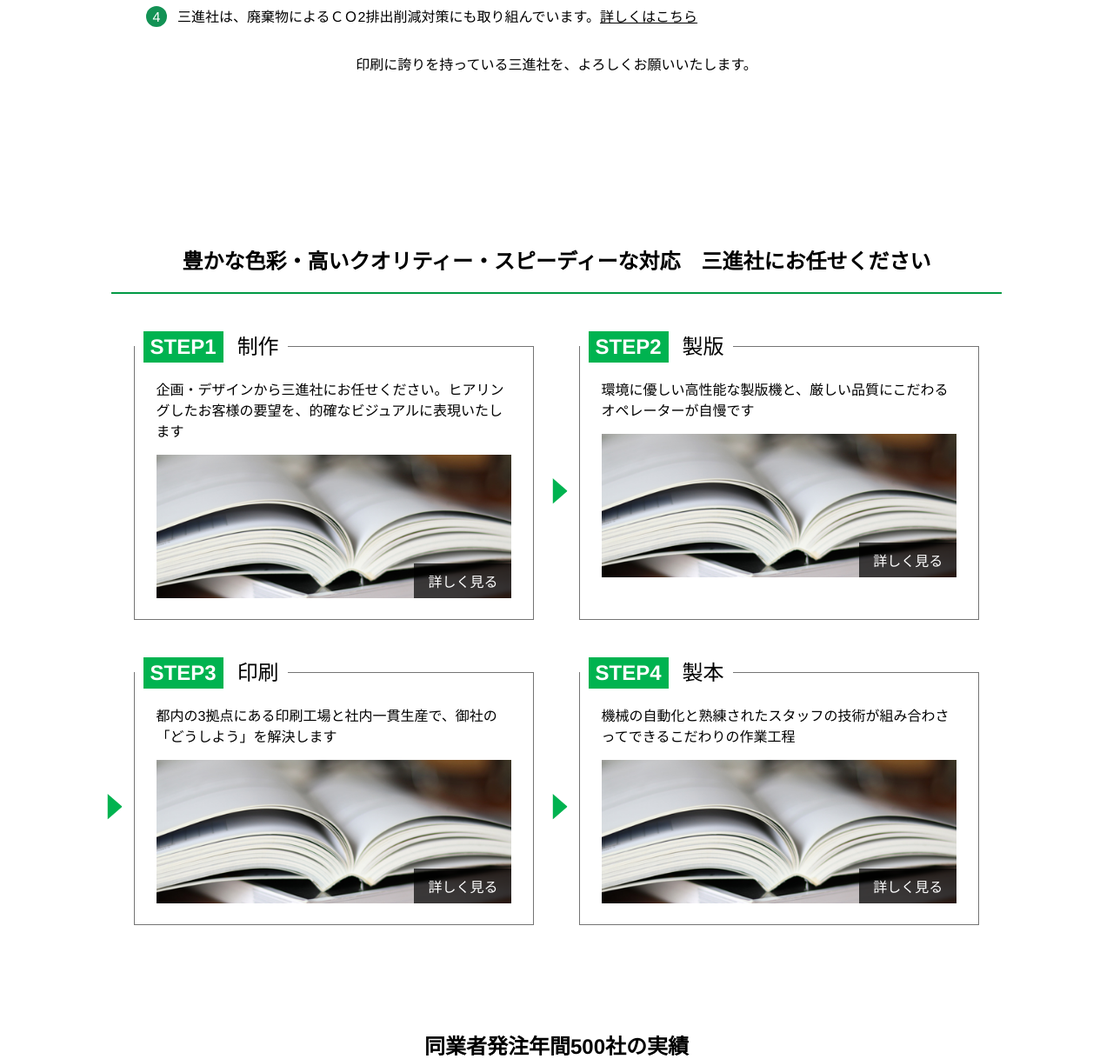
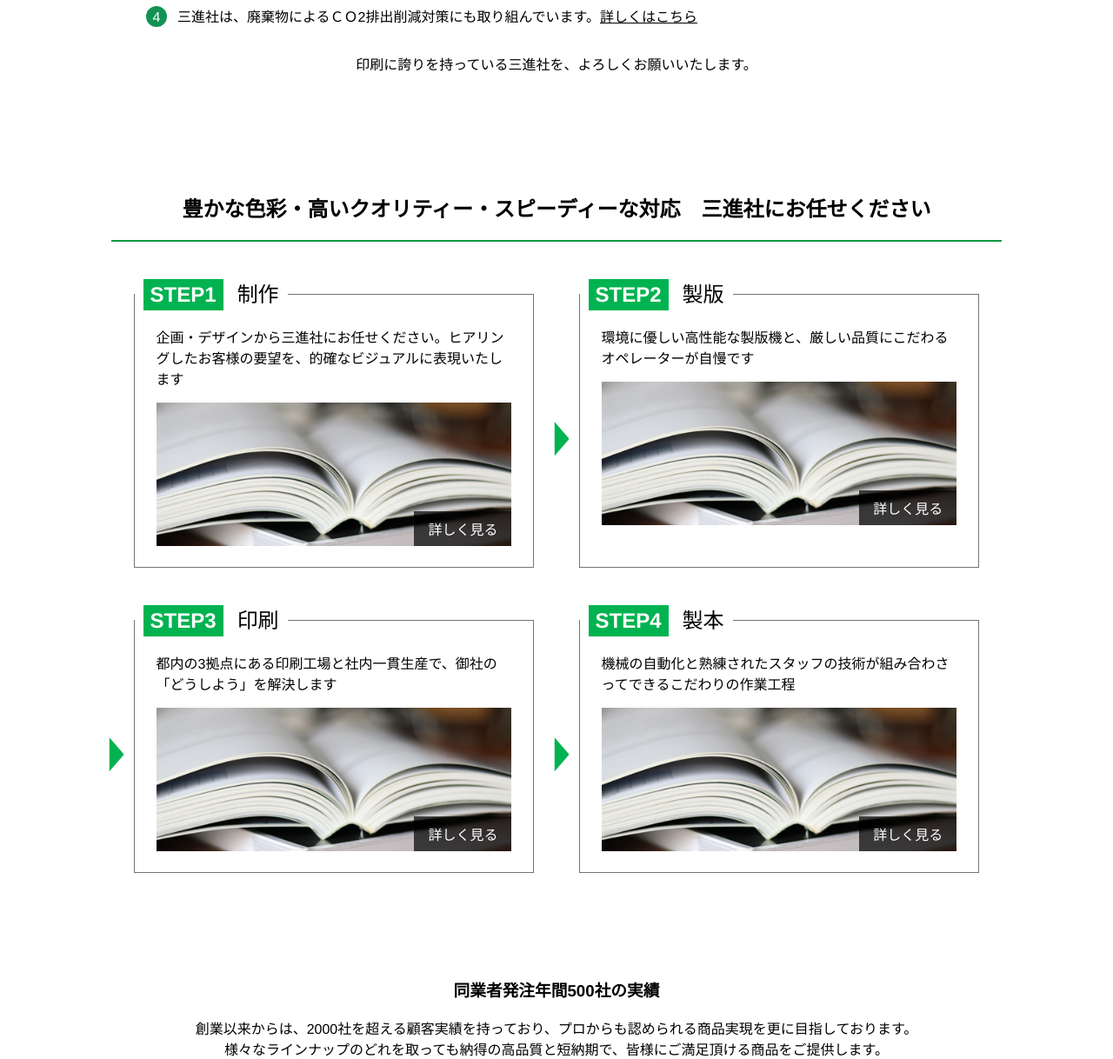
Before and after one commit to iolite-staff/sanshinsya.co.jp, a PHP site: page /print_service/ in a window 1280 px wide. Shown: the part 570-1788 px from the top of the page at 87% size. Run offline with PHP 8.4, Linux system fonts and the light colour scheme; some web fonts are replaced.

Commit message:
表示調整

```diff
--- a/css/screen.css
+++ b/css/screen.css
@@ -813,11 +813,11 @@ body{
 
 /* print_service */
 
-#sub_contents_area section h3{
+#sub_contents_area.print_service  section h3{
 	text-align: center;
 	font-size: 24px;
 }
-#sub_contents_area section h4{
+#sub_contents_area.print_service section h4{
 	font-size: 21px;
 	margin: 0;
 }
@@ -855,7 +855,7 @@ body{
 	background-color: #f5faf7;
 }
 
-#sub_contents_area #print_service01 div{
+#sub_contents_area #print_service01 div > div{
 	text-align: center;
 	margin: 60px auto;
 }
@@ -874,14 +874,14 @@ body{
 #sub_contents_area #print_service01 .step_box:nth-child(n+2)::before {
 	content: '';
 	background: #00B350;
-	width: 30px;
+	width: 40px;
 	height: calc(tan(30deg) * 60px / 2);
 	clip-path: polygon(50% 0, 100% 100%, 0 100%);
 	transform: rotate(90deg);
 	display: inline-block;
 	position: absolute;
 	top: 50%;
-	left: -8%;
+	right: 100%;
 }
 #sub_contents_area #print_service01 .step_box .inner_box {
 	width: 100%;
--- a/css/screen_pc.css
+++ b/css/screen_pc.css
@@ -354,6 +354,12 @@ body>footer ul.bnr .bg02{
 	height: 283px;
 }
 
+/* print_service */
+#sub_contents_area #print_service01 .step_box {
+	width: 45%;
+	margin: 0 auto 60px;
+}
+
 /* #sub_contents_area form */
 #sub_contents_area .form_area,
 #sub_contents_area .enquete_area {
--- a/css/screen_sp.css
+++ b/css/screen_sp.css
@@ -371,6 +371,22 @@ body header nav ul li ul.menu_inner{
 	height: auto;
 }
 
+/* print_service */
+#sub_contents_area #reason ol{
+	padding: 0;
+}
+#sub_contents_area #reason ol li{
+	margin-bottom: 1rem;
+}
+#sub_contents_area #print_service01 .step_box {
+	width: 100%;
+	margin: 0 auto 80px;
+}
+#sub_contents_area #print_service01 .step_box:nth-child(n+2)::before {
+	transform: rotate(180deg);
+	top: -50px;
+	left: calc(50% - 20px);
+}
 /* #sub_contents_area form */
 #sub_contents_area .form_area,
 #sub_contents_area .enquete_area {
--- a/print_service/index.html
+++ b/print_service/index.html
@@ -56,7 +56,7 @@
 	<span id="nav_sp"><span></span><span></span><span></span></span>
 
 </header>
-<article id="sub_contents_area">
+<article id="sub_contents_area" class="print_service_area">
 
 	<div id="title_area">
 		<h1>
```
